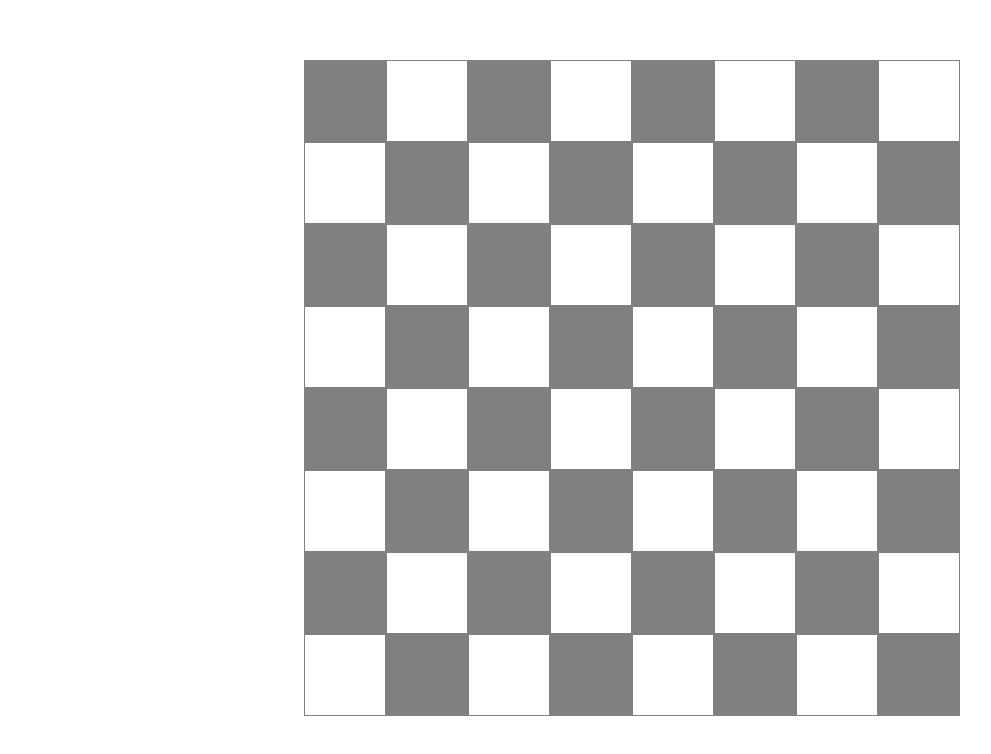
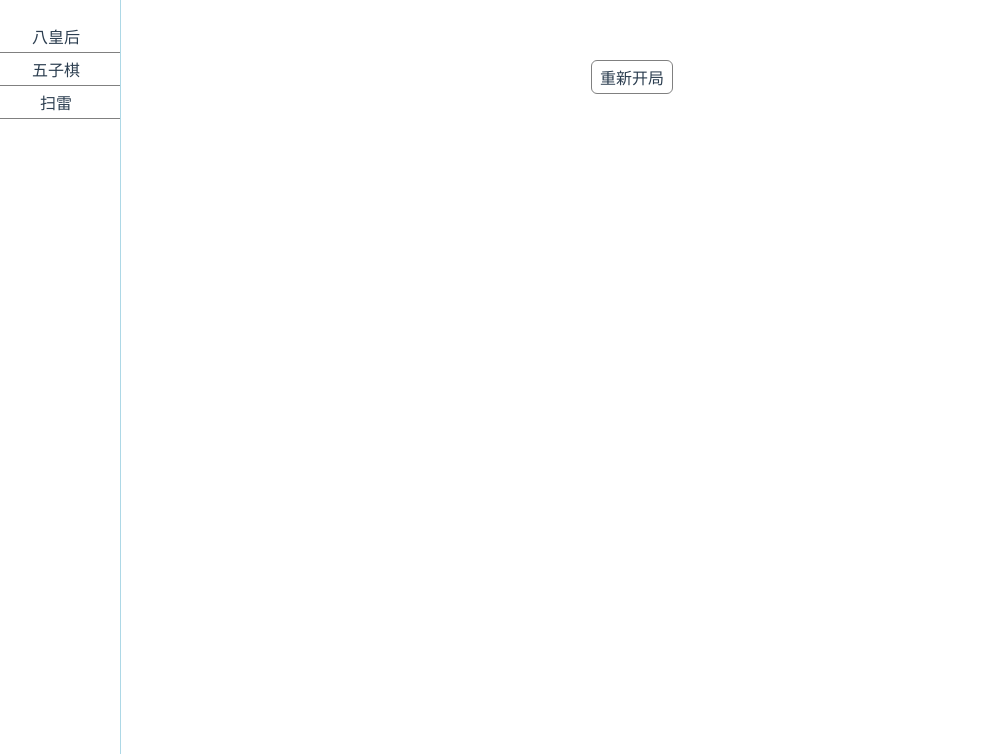
Before and after one commit to dilireba521/recreation, a Vue app: page / in a window 1280 px wide. Shown: the top 754 px of the page, without its empty margins (8-999 px from the left). Built offline with nearby package versions, Linux system fonts and the light colour scheme.

Commit message:
新增五子棋模块

```diff
--- a/src/App.vue
+++ b/src/App.vue
@@ -1,20 +1,90 @@
 <template>
   <div id="app">
-    <eight-queen></eight-queen>
+    <div class="list" v-if="mFiles != null">
+      <div
+        v-for="file in mFiles"
+        :key="file"
+        class="cell"
+        @click="select(file)"
+      >
+        {{ file | filesName }}
+      </div>
+    </div>
+    <div class="restart" @click="handleRestart">重新开局</div>
+    <component :is="mComponent"></component>
   </div>
 </template>
 
 <script>
-import EightQueen from "@/components/EightQueen.vue"
+import Vue from "vue";
+
 export default {
-  name: 'App',
-  components:{
-    EightQueen
-  }
-}
+  name: "App",
+  data() {
+    return {
+      mFiles: null,
+      mComponent: "",
+    };
+  },
+  components: {},
+  created() {
+    this.loadingFiles();
+  },
+  methods: {
+    //重新开局
+    handleRestart() {},
+    //加载文件
+    loadingFiles() {
+      const files = require.context("@/components", false, /.vue$/).keys();
+      this.mFiles = files.map((item) => {
+        item = item.replace(/\.\/|\.vue/g, "");
+        Vue.component(item, require(`@/components/${item}.vue`).default);
+        return item;
+      });
+    },
+    //选择模块
+    select(com) {
+      this.mComponent = com;
+    },
+  },
+};
 </script>
 
 <style>
+.restart {
+  display: inline-block;
+  padding: 4px 8px;
+  margin-bottom: 10px;
+  border: 1px solid gray;
+  border-radius: 6px;
+
+  cursor: pointer;
+}
+.restart:hover {
+  background: rgba(128, 128, 128, 0.1);
+}
+.list {
+  overflow: auto;
+  position: absolute;
+  bottom: 0;
+  top: 0;
+  left: 0;
+  width: 10%;
+  height: 100%;
+  padding: 20px 0;
+  border-right: 1px solid lightblue;
+  background-color: #ffffff;
+}
+.cell {
+  border-bottom: 1px solid gray;
+  padding: 4px 8px;
+  cursor: pointer;
+  text-overflow: ellipsis;
+  white-space: nowrap;
+}
+.cell:hover {
+  background: rgb(11, 179, 142, 0.1);
+}
 #app {
   font-family: Avenir, Helvetica, Arial, sans-serif;
   -webkit-font-smoothing: antialiased;
--- a/src/components/EightQueen.vue
+++ b/src/components/EightQueen.vue
@@ -1,62 +1,99 @@
 <template>
   <div>
     <div class="graid">
+      <div v-for="(row, r_index) in graid" :key="r_index" class="row">
         <div
-                v-for="(row,r_index) in graid"
-                :key="r_index"
-                class="row">
-                <div
-                v-for="cell in row"
+          v-for="(cell, c_index) in row"
           :key="cell.key"
-                class="cell">
-
+          @click="select(r_index, c_index)"
+          class="col"
+        >
+          <span v-if="cell.ok">Q</span>
         </div>
       </div>
     </div>
   </div>
 </template>
 <script>
-const graid = new Array(8).fill(1).map((_,r) =>{
-    return new Array(8).fill(1).map((_,l) => {
+const graid = new Array(8).fill(1).map((_, r) => {
+  return new Array(8).fill(1).map((_, c) => {
     return {
-            key: `key-${r*8+l}`,
-            ok:false
-        }
+      key: `key-${r * 8 + c}`,
+      ok: false,
+    };
   });
-})
+});
 export default {
-    data(){
+  data() {
     return {
-            graid
+      graid,
+    };
+  },
+  created() {
+    // console.log(graid);
+  },
+  methods: {
+    select(r_index, c_index) {
+      console.log(r_index, c_index);
+      if (this.validate(r_index, c_index)) {
+        this.graid[r_index][c_index].ok = true;
+      } else {
+        alert("此处无法放皇后");
       }
     },
-    created(){
-        console.log(graid);
-    },
-    methods:{
-
+    validate(r_index, c_index) {
+      //横
+      for (let i = 0; i < this.graid[r_index].length; i++) {
+        if (this.graid[r_index][i].ok) {
+          return false;
         }
       }
+
+      //竖
+      for (let i = 0; i < this.graid.length; i++) {
+        if (this.graid[i][c_index].ok) {
+          return false;
+        }
+      }
+
+      //撇
+      for (let i = 0; i < this.graid[0].length; i++) {
+        let y = r_index + c_index - i;
+        if (y >= 0 && y < this.graid.length && this.graid[y][i].ok) {
+          return false;
+        }
+      }
+
+      //捺
+      for (let i = 0; i < this.graid[0].length; i++) {
+        let y = r_index - c_index + i;
+        if (y >= 0 && y < this.graid.length && this.graid[y][i].ok) {
+          return false;
+        }
+      }
+      return true;
+    },
+  },
+};
 </script>
-<style>
+<style scoped>
 .graid {
   display: inline-block;
 }
-    .row:nth-child(odd) .cell:nth-child(odd){
+.row:nth-child(odd) .col:nth-child(odd) {
   background-color: gray;
 }
-    .row:nth-child(even) .cell:nth-child(even){
+.row:nth-child(even) .col:nth-child(even) {
   background-color: gray;
 }
 .row {
   line-height: 0;
 }
-    .cell{
-        display: inline-block;
+.col {
+  float: left;
   width: 80px;
   height: 80px;
   line-height: 80px;
   border: 1px solid grey;
 }
-
 </style>
--- /dev/null
+++ b/src/components/Gobang.vue
@@ -0,0 +1,180 @@
+<template>
+  <div>
+    <div class="graid">
+      <div v-for="(row, r_index) in graid" :key="r_index" class="row">
+        <div
+          v-for="(cell, c_index) in row"
+          :key="cell.key"
+          @click="select(r_index, c_index)"
+          class="col"
+        >
+          <div :class="cell.type" class="cell"></div>
+        </div>
+      </div>
+    </div>
+  </div>
+</template>
+
+<script>
+const graid = new Array(15).fill(1).map((_, r) => {
+  return new Array(15).fill(1).map((_, c) => {
+    return {
+      key: `key-${r * 15 + c}`,
+      type: "",
+    };
+  });
+});
+export default {
+  data() {
+    return {
+      graid,
+      step: 0,
+    };
+  },
+  methods: {
+    select(r_index, c_index) {
+      if (this.graid[r_index][c_index].type == "") {
+        var isEven = this.step % 2 === 0;
+        this.graid[r_index][c_index].type = isEven ? "b" : "w";
+        if (this.validate(r_index, c_index)) {
+          alert(`恭喜${isEven ? "黑" : "白"}棋赢得比赛！`);
+        }
+        this.step++;
+      }
+    },
+    validate(r_index, c_index) {
+      //记录串联棋子数
+      let count = 0;
+      //当前步类型
+      var type = this.step % 2 === 0 ? "b" : "w";
+
+      //横
+      for (let i = 0; i < this.graid[r_index].length; i++) {
+        if (this.graid[r_index][i].type == type) {
+          count++;
+          if (count == 5) {
+            return true;
+          }
+        } else {
+          count = 0;
+        }
+      }
+
+      //竖
+      for (let i = 0; i < this.graid.length; i++) {
+        if (this.graid[i][c_index].type == type) {
+          count++;
+          if (count == 5) {
+            return true;
+          }
+        } else {
+          count = 0;
+        }
+      }
+
+      //撇
+      for (let i = 0; i < this.graid[0].length; i++) {
+        let y = r_index + c_index - i;
+        if (y >= 0 && y < this.graid.length && this.graid[y][i].type == type) {
+          count++;
+          if (count == 5) {
+            return true;
+          }
+        } else {
+          count = 0;
+        }
+      }
+
+      //捺
+      for (let i = 0; i < this.graid[0].length; i++) {
+        let y = r_index - c_index + i;
+        if (y >= 0 && y < this.graid.length && this.graid[y][i].type == type) {
+          count++;
+          if (count == 5) {
+            return true;
+          }
+        } else {
+          count = 0;
+        }
+      }
+
+      return false;
+    },
+    clearGraid() {
+      for (let i = 0; i < this.graid[0].length; i++) {
+        for (let j = 0; j < this.graid.length; j++) {
+          this.graid[i][j].type = "";
+        }
+      }
+    },
+  },
+};
+</script>
+<style scoped>
+.graid {
+  display: inline-block;
+  background: lightgrey;
+}
+
+.row {
+  line-height: 0;
+}
+.col {
+  position: relative;
+  float: left;
+  width: 50px;
+  height: 50px;
+  line-height: 80px;
+  cursor: pointer;
+}
+.col::before {
+  content: "";
+  position: absolute;
+  top: 50%;
+  left: 0;
+  right: 0;
+  height: 1px;
+  margin-top: -0.5px;
+  background: gray;
+}
+.col::after {
+  content: "";
+  position: absolute;
+  top: 0;
+  bottom: 0;
+  left: 50%;
+  width: 1px;
+  margin-left: -0.5px;
+  background: gray;
+}
+.row .col:first-child::before {
+  left: 50%;
+}
+.row .col:last-child::before {
+  right: 50%;
+}
+.row:first-child .col::after {
+  top: 50%;
+}
+.row:last-child .col::after {
+  bottom: 50%;
+}
+.col .cell {
+  z-index: 1;
+  position: absolute;
+  top: 50%;
+  left: 50%;
+  width: 50%;
+  height: 50%;
+  margin: -25% 0 0 -25%;
+  box-sizing: border-box;
+  border: 1px;
+  border-radius: 50%;
+}
+.col .cell.w {
+  background: white;
+}
+.col .cell.b {
+  background: black;
+}
+</style>
--- /dev/null
+++ b/src/components/MineClearance.vue
@@ -0,0 +1,3 @@
+<template>
+  <div>扫雷</div>
+</template>
--- a/src/main.js
+++ b/src/main.js
@@ -1,5 +1,8 @@
 import Vue from 'vue'
 import App from './App.vue'
+
+
+import "./utiles/filters"   //global filter
 
 Vue.config.productionTip = false
 
--- /dev/null
+++ b/src/utiles/filters.js
@@ -0,0 +1,13 @@
+import Vue from "vue"
+
+Vue.filter("filesName", function (val) {
+  if (val == null || val.length == 0) {
+    return ""
+  }
+  const obj = {
+    "EightQueen": "八皇后",
+    "Gobang": "五子棋",
+    "MineClearance": "扫雷",
+  }
+  return obj[val]
+})
```
Lines whose indentation alone changed are shown as unchanged.
